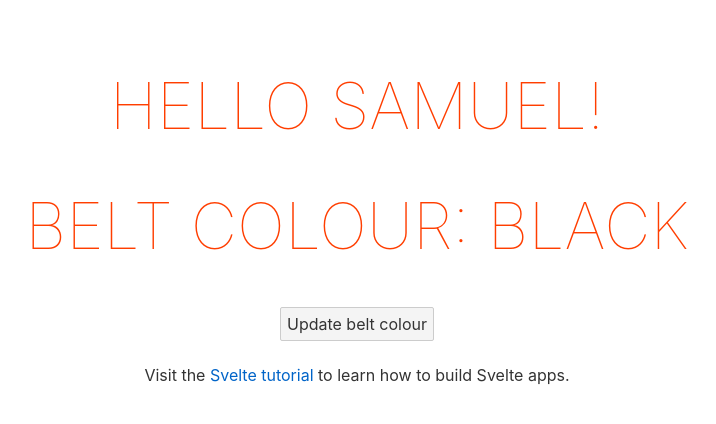
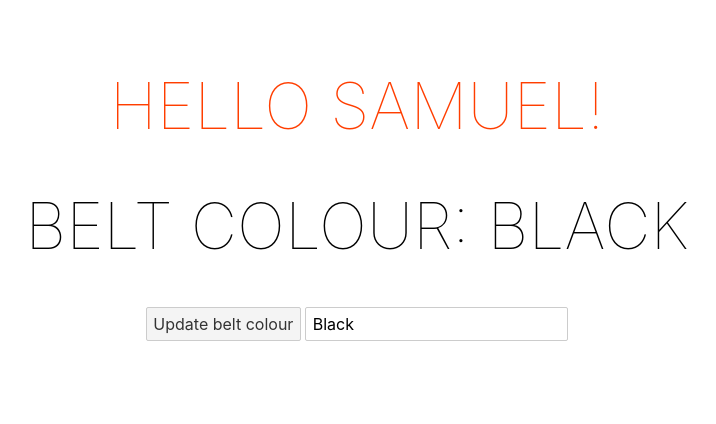
Before and after one commit to SJH-97/svelte, a Svelte app: page / in a window 1280 px wide. Shown: the top 424 px of the page, without its empty margins (283-999 px from the left). Built offline with nearby package versions, Linux system fonts and the light colour scheme.

Commit message:
user input and two way data binding

```diff
--- a/src/App.svelte
+++ b/src/App.svelte
@@ -3,14 +3,19 @@
 	 let belt = "Black";
 	 const handleClick = () => {
 		belt = "orange"
-	 }
+	 };
+	 const handleInput = (e) => {
+		belt = e.target.value
+	 };
 </script>
 
 <main>
 	<h1>Hello {name}!</h1>
-	<h1> Belt colour: {belt}</h1>
+	<h1 style="color: {belt}"> Belt colour: {belt}</h1>
 	<button on:click={handleClick}>Update belt colour</button>
-	<p>Visit the <a href="https://svelte.dev/tutorial">Svelte tutorial</a> to learn how to build Svelte apps.</p>
+	 <!-- <input type="text" on:input={handleInput} value={belt}/> -->
+	 <!-- Svelte two way binding using bind keyword -->
+	 <input type="text" bind:value={belt} />
 </main>
 
 <style>
```
